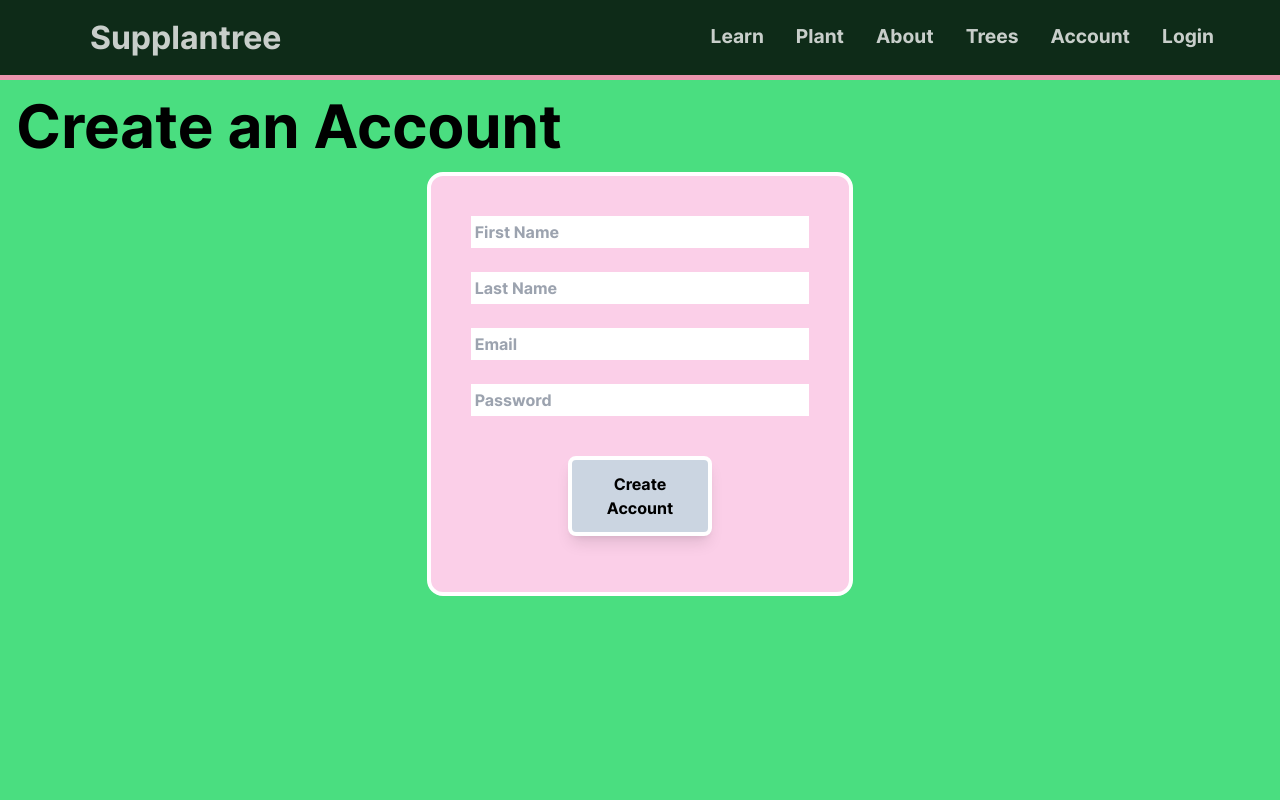
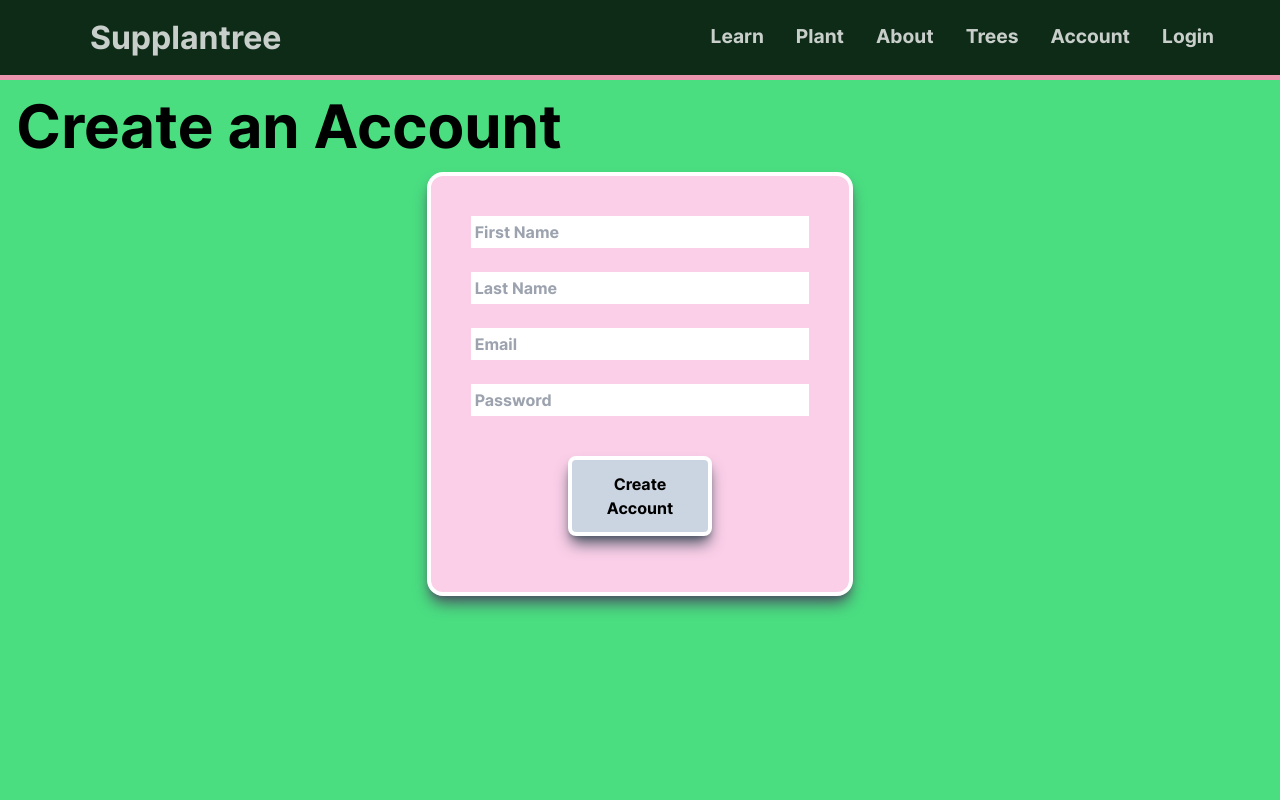
Before and after one commit to Cooper-Higgins/Supplantree, a React (Create React App) app in the folder supplantree_react/: page /create-account in a window 1280 px wide. Shown: the top 800 px of the page. Built offline with nearby package versions, Linux system fonts and the light colour scheme; no server answers; some icons are missing.

Commit message:
a bit more styling

```diff
--- a/supplantree_react/src/components/Login/CreateAccount.js
+++ b/supplantree_react/src/components/Login/CreateAccount.js
@@ -7,7 +7,7 @@ const CreateAccount = () => {
       <div className="flex justify-center">
         <div className="flex flex-col justify-center w-1/3">
           <div className="flex flex-col justify-center">
-            <form className="flex flex-col justify-center bg-pink-200 border-4 border-white rounded-2xl p-10">
+            <form className="flex flex-col justify-center bg-pink-200 border-4 border-white rounded-2xl p-10 shadow-lg shadow-gray-600">
               <input className="p-1" type="text" placeholder="First Name" />
               <br />
               <input className="p-1" type="password" placeholder="Last Name" />
@@ -16,7 +16,7 @@ const CreateAccount = () => {
               <br />
               <input className="p-1" type="password" placeholder="Password" />
               <br />
-              <button className="place-self-center bg-slate-300 border-white border-4 hover:bg-pink-200 transition duration-150 ease-out hover:ease-in hover:scale-110 m-4 p-3 w-36 rounded-lg shadow-lg">
+              <button className="place-self-center bg-slate-300 border-white border-4 hover:bg-pink-200 transition duration-150 ease-out hover:ease-in hover:scale-110 m-4 p-3 w-36 rounded-lg shadow-lg shadow-gray-600">
                 Create Account
               </button>
             </form>
--- a/supplantree_react/src/components/Login/LoginPage.js
+++ b/supplantree_react/src/components/Login/LoginPage.js
@@ -7,7 +7,7 @@ const Login = () => {
       <div className="flex justify-center">
         <div className="flex flex-col justify-center w-1/3">
           <div className="flex flex-col justify-center">
-            <form className="flex flex-col justify-center bg-pink-200 border-4 border-white rounded-2xl p-10">
+            <form className="flex flex-col justify-center bg-pink-200 border-4 border-white rounded-2xl p-10 shadow-lg shadow-gray-600">
               <input className="p-1" type="text" placeholder="Email" />
               <br />
               <input className="p-1" type="password" placeholder="Password" />
```
